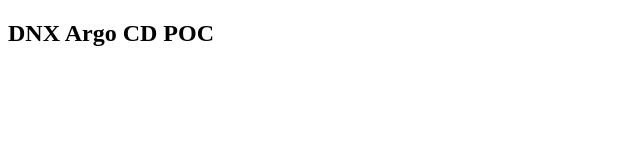
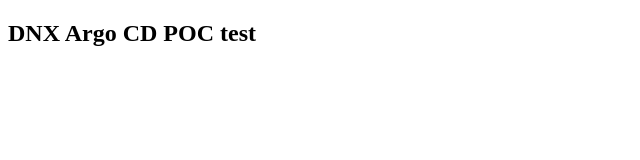
Before and after one commit to DNXLabs/argocd-poc, a plain HTML site: page index.html in a window 1280 px wide. Shown: the full height of the page, 0-640 px from the left. Drawn offline with Linux system fonts and the light colour scheme.

Commit message:
Change message
Signed-off-by: Arthur Diniz <arthurbdiniz@gmail.com>

```diff
--- a/index.html
+++ b/index.html
@@ -5,6 +5,6 @@
   <title>DNX Labs POC test CD</title>
 </head>
 <body>
-  <h2>DNX Argo CD POC</h2>
+  <h2>DNX Argo CD POC test</h2>
 </body>
 </html>
```
